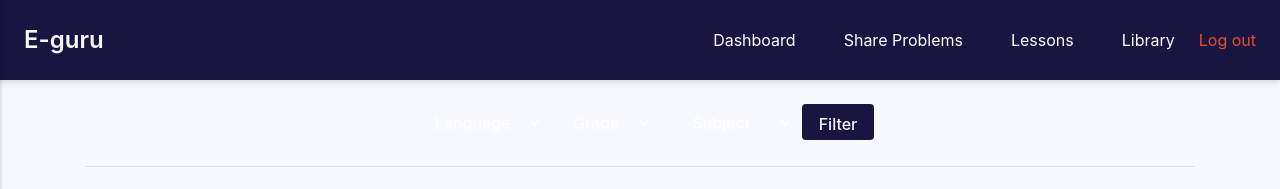
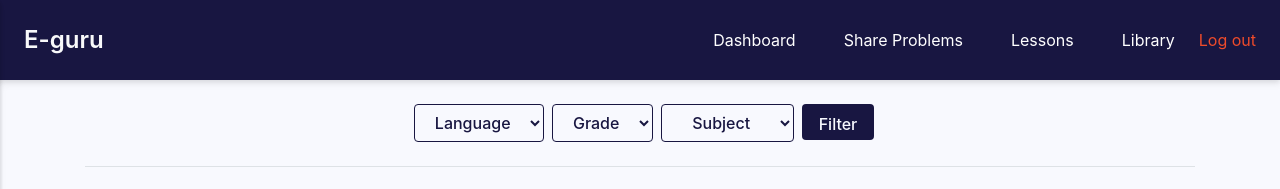
Before and after one commit to Gavindu98/E-Guru, a React (Create React App) app: page /lessons in a window 1280 px wide. Shown: the top 189 px of the page. Built offline with nearby package versions, Linux system fonts and the light colour scheme; no server answers.

Commit message:
lesson section changes

```diff
--- a/src/components/pages/lessons/index.tsx
+++ b/src/components/pages/lessons/index.tsx
@@ -72,7 +72,7 @@ const Index: React.FC = () => {
                   })
                 }
                 // value={postContentType.contentType}
-                className="form-select form-select-sm btn bg-blue4 font-white"
+                className="form-select form-select-sm btn bg-blue4 font-white btn26"
                 aria-label=".form-select-sm example"
                 defaultValue={""}
               >
@@ -99,7 +99,7 @@ const Index: React.FC = () => {
                   })
                 }
                 // value={postContentType.contentType}
-                className="form-select form-select-sm btn bg-blue4 font-white"
+                className="form-select form-select-sm btn bg-blue4 font-white btn26"
                 aria-label=".form-select-sm example"
                 defaultValue={""}
               >
@@ -129,7 +129,7 @@ const Index: React.FC = () => {
                   })
                 }
                 // value={postContentType.contentType}
-                className="form-select form-select-sm btn bg-blue4 font-white"
+                className="form-select form-select-sm btn bg-blue4 font-white btn26"
                 aria-label=".form-select-sm example"
                 defaultValue={""}
               >
```
Also changed, not shown: src/components/vendors/styles/core.css.
